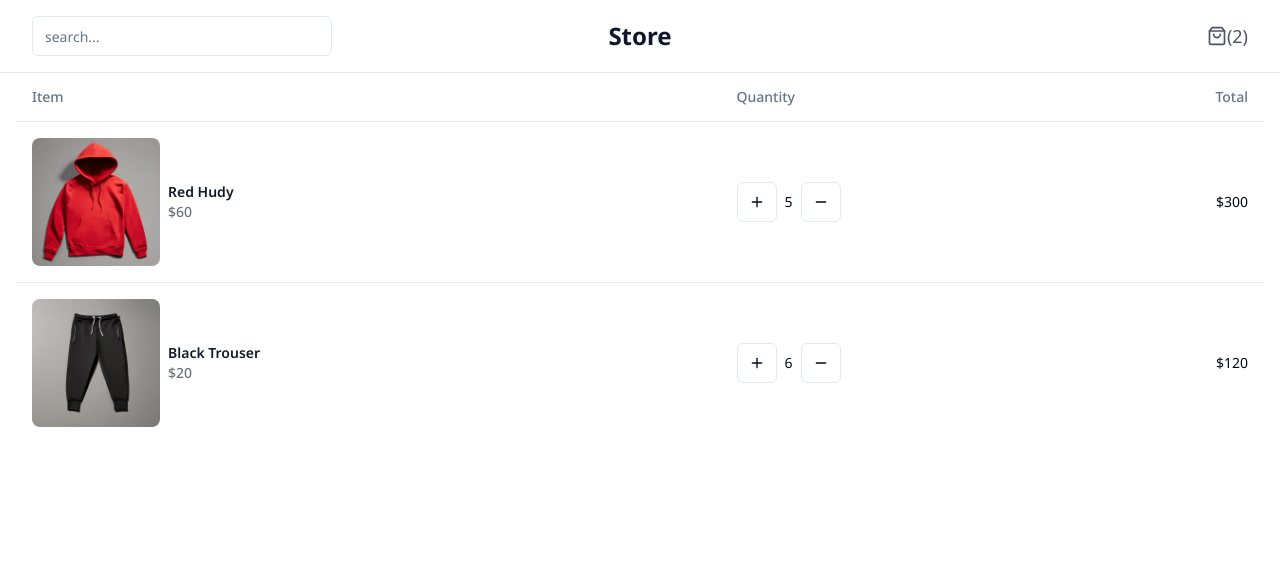
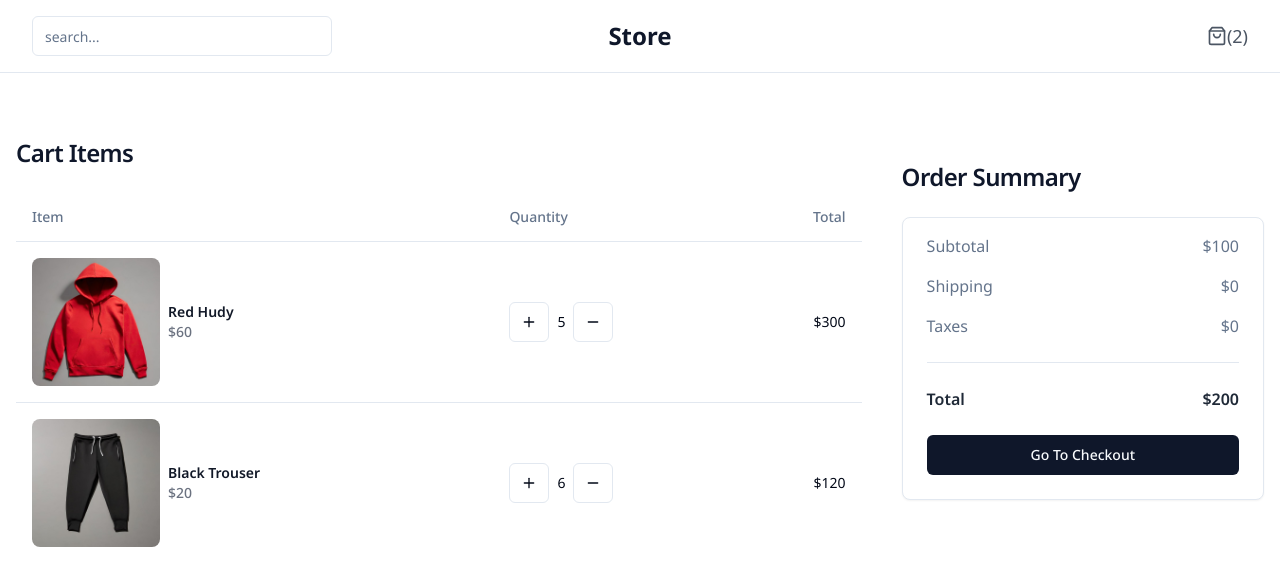
Before and after one commit to ThapaSurace/checkout_design, a React (Vite) app: page / in a window 1280 px wide. Shown: the top 586 px of the page. Built offline with nearby package versions, Linux system fonts and the light colour scheme.

Commit message:
add ordersummarycard component to cart page

```diff
--- a/src/pages/Cart.tsx
+++ b/src/pages/Cart.tsx
@@ -1,10 +1,22 @@
 import CartList from "@/components/cart/CartList";
 import MaxWidthWrapper from "@/components/MaxWidthWrapper";
+import OrderSummaryCard from "@/components/OrderSummaryCard";
 
 const Cart = () => {
   return (
-    <MaxWidthWrapper>
-      <CartList />
+    <MaxWidthWrapper className=" space-y-6  md:flex md:gap-10 my-16">
+      <div className="basis-[70%]">
+        <h1 className=" text-2xl font-semibold tracking-tight mb-6 text-secondary-foreground">
+          Cart Items
+        </h1>
+        <CartList />
+      </div>
+      <div className="basis-[30%]">
+        <h1 className=" text-2xl font-semibold tracking-tight mb-6 text-secondary-foreground">
+          Order Summary
+        </h1>
+        <OrderSummaryCard />
+      </div>
     </MaxWidthWrapper>
   );
 };
```
